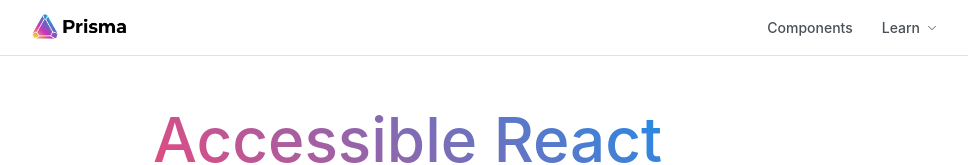
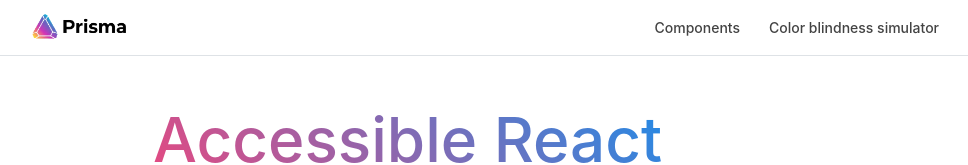
Before and after one commit to Neo-Ram/Prisma, a React (Vite) app: page / in a window 1280 px wide. Shown: the top 165 px of the page, without its empty margins (153-1121 px from the left). Built offline with nearby package versions, Linux system fonts and the light colour scheme.

Commit message:
Version lista para main 0.1.0

```diff
--- a/src/App.tsx
+++ b/src/App.tsx
@@ -1,22 +1,32 @@
 import { MantineProvider } from '@mantine/core';
-import {
-  BrowserRouter as Router,
-  Routes,
-  Route,
-  Navigate,
-} from "react-router-dom";
+import { useState } from 'react';
 import MainPage from "./pages/MainPage";
 import { HeaderMenu } from './components/HeaderMenu';
+import ComponentsPage from './pages/ComponentsPage';
+
 function App() {
+  const [currentPage, setCurrentPage] = useState('home');
+
+  const renderPage = () => {
+    switch (currentPage) {
+      case 'components':
+        return <ComponentsPage />;
+      case 'color-blindness':
+        return <div><h1>Color Blindness Simulator</h1><p>Página en construcción...</p></div>;
+      // 🔥 AQUÍ AGREGAS NUEVAS PÁGINAS:
+      // case 'nueva-pagina':
+      //   return <NuevaPaginaComponent />;
+      // case 'otra-pagina':
+      //   return <OtraPaginaComponent />;
+      default:
+        return <MainPage />;
+    }
+  };
+
   return (
     <MantineProvider>
-      <Router>
-        <HeaderMenu />
-        <Routes>
-          <Route path="/" element={<MainPage />} />
-          <Route path="*" element={<Navigate to="/" replace />} />
-        </Routes>
-      </Router>
+      <HeaderMenu onNavigate={setCurrentPage} />
+      {renderPage()}
     </MantineProvider>
   );
 }
--- a/src/components/FooterLinks.tsx
+++ b/src/components/FooterLinks.tsx
@@ -7,7 +7,7 @@ const data = [
 
     title: 'Project',
     links: [
-      { label: 'Ramon Franco GitHub', link: '#' },
+      { label: 'Ramon Franco GitHub', link: '' },
       { label: 'Omar Beltran GitHub', link: '#' },
     ],
   },
--- a/src/components/HeaderMenu.module.css
+++ b/src/components/HeaderMenu.module.css
@@ -2,6 +2,12 @@
   height: 56px;
   background-color: var(--mantine-color-body);
   border-bottom: 1px solid light-dark(var(--mantine-color-gray-3), var(--mantine-color-dark-4));
+  position: fixed;
+  top: 0;
+  left: 0;
+  right: 0;
+  z-index: 1000;
+  width: 100%;
 }
 
 .inner {
@@ -17,14 +23,32 @@
   padding: 8px 12px;
   border-radius: var(--mantine-radius-sm);
   text-decoration: none;
-  color: light-dark(var(--mantine-color-gray-7), var(--mantine-color-dark-0));
+  color: rgb(67, 67, 67);
   font-size: var(--mantine-font-size-sm);
   font-weight: 500;
+  background-color: #fff;
+  border: none;
+  cursor: pointer;
+  transition: background-color 0.2s ease;
+  outline: none;
+  box-shadow: none;
+  position: relative;
+}
 
+.link:hover {
+  background-color: #e7e7e7;
 }
-.link:hover {
-    background-color: light-dark(var(--mantine-color-gray-0), var(--mantine-color-dark-6));
-  }
+
+.link:focus {
+  background-color: #e7e7e7;
+  outline: none;
+}
+
+.link:active {
+  background-color: #d0d0d0;
+  transform: none;
+  outline: none;
+}
 
 .linkLabel {
   margin-right: 5px;
--- a/src/components/HeaderMenu.tsx
+++ b/src/components/HeaderMenu.tsx
@@ -1,19 +1,19 @@
-import { IconChevronDown } from '@tabler/icons-react';
-import { Burger, Center, Container, Group, Menu } from '@mantine/core';
+import { Burger, Container, Group } from '@mantine/core';
 import { useDisclosure } from '@mantine/hooks';
 import classes from './HeaderMenu.module.css';
 
+interface HeaderMenuProps {
+  onNavigate: (page: string) => void;
+}
+
 const links = [
-  { link: '/about', label: 'Components' },
-  {
-    link: '#1',
-    label: 'Learn',
-    links: [
-      { link: '/docs', label: 'Documentation' },
-      { link: '/resources', label: 'Resources' },
+  { page: 'components', label: 'Components' },
+  { page: 'color-blindness', label: 'Color blindness simulator' },
 
-    ],
-  },
+
+  // 🔥 AQUÍ AGREGAS NUEVOS BOTONES DEL MENÚ:
+  // { page: 'nueva-pagina', label: 'Nueva Página' },
+  // { page: 'otra-pagina', label: 'Otra Página' },
 
  // { link: '/pricing', label: 'Pricing' },
   //{
@@ -27,43 +27,20 @@ const links = [
  // },
 ];
 
-export function HeaderMenu() {
+export function HeaderMenu({ onNavigate }: HeaderMenuProps) {
   const [opened, { toggle }] = useDisclosure(false);
 
   const items = links.map((link) => {
-    const menuItems = link.links?.map((item) => (
-      <Menu.Item key={item.link}>{item.label}</Menu.Item>
-    ));
-
-    if (menuItems) {
-      return (
-        <Menu key={link.label} trigger="hover" transitionProps={{ exitDuration: 0 }} withinPortal>
-          <Menu.Target>
-            <a
-              href={link.link}
-              className={classes.link}
-              onClick={(event) => event.preventDefault()}
-            >
-              <Center>
-                <span className={classes.linkLabel}>{link.label}</span>
-                <IconChevronDown size={14} stroke={1.5} />
-              </Center>
-            </a>
-          </Menu.Target>
-          <Menu.Dropdown>{menuItems}</Menu.Dropdown>
-        </Menu>
-      );
-    }
-
     return (
-      <a
+      <button
         key={link.label}
-        href={link.link}
         className={classes.link}
-        onClick={(event) => event.preventDefault()}
+        onClick={() => {
+          onNavigate(link.page);
+        }}
       >
         {link.label}
-      </a>
+      </button>
     );
   });
 
@@ -74,7 +51,8 @@ export function HeaderMenu() {
           <img
             src={('/src/assets/Prisma_logo_white_mini.png')}
             alt="Prisma Logo"
-            style={{ height: 35 }}
+            style={{ height: 35, cursor: 'pointer' }}
+            onClick={() => onNavigate('home')}
           />
           <Group gap={5} visibleFrom="sm">
             {items}
--- a/src/index.css
+++ b/src/index.css
@@ -4,3 +4,15 @@
   --mainpink: #e64980;
   --mainpurple: #ad5d9e;
 }
+
+/* Compensar el header fijo */
+body {
+  margin: 0;
+  padding-top: 56px; /* Altura del header */
+  overflow-y: scroll; /* Siempre mostrar scrollbar para evitar saltos */
+}
+
+/* Contenedor principal para evitar movimientos */
+html {
+  overflow-y: scroll; /* Asegurar scrollbar siempre visible */
+}
--- a/src/main.tsx
+++ b/src/main.tsx
@@ -8,5 +8,5 @@ import App from './App.tsx'
 createRoot(document.getElementById('root')!).render(
   <StrictMode>
     <App />
-  </StrictMode>,
+  </StrictMode>
 )
--- /dev/null
+++ b/src/pages/ComponentsPage.tsx
@@ -0,0 +1,11 @@
+const ComponentsPage = () => {
+  return (
+    <>
+      <div>
+        <h1>Components</h1>
+      </div>
+    </>
+)
+}
+
+export default ComponentsPage
```
